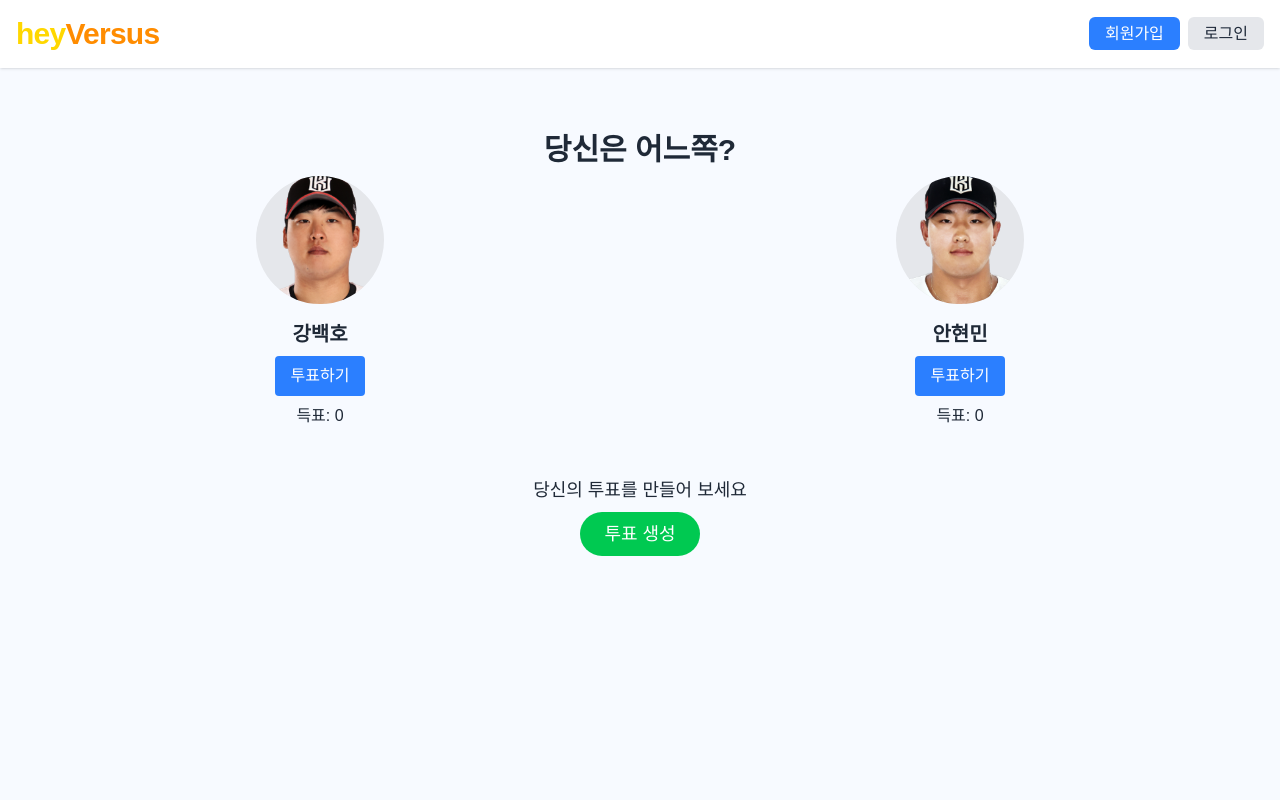
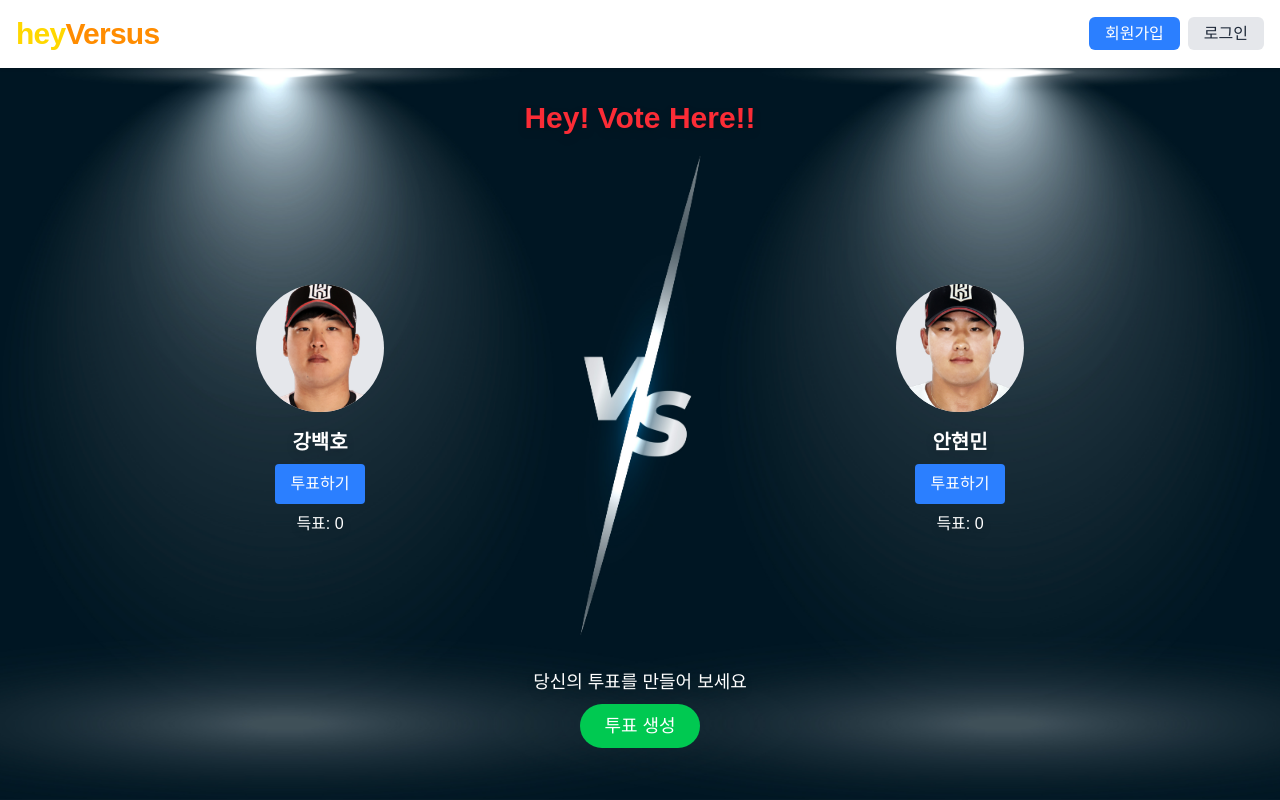
Before and after one commit to ChoiKyeongHoon/heyversus, a Next.js app: page /home in a window 1280 px wide. Built offline with nearby package versions, Linux system fonts and the light colour scheme.

Commit message:
background img and text add

```diff
--- a/src/app/globals.css
+++ b/src/app/globals.css
@@ -22,7 +22,10 @@
 */
 
 body {
-  background: var(--background);
   color: var(--foreground);
   font-family: Arial, Helvetica, sans-serif;
+  background-image: url('/versus.jpg');
+  background-size: cover;
+  background-position: center;
+  background-attachment: fixed;
 }
--- a/src/app/home/page.tsx
+++ b/src/app/home/page.tsx
@@ -1,7 +1,7 @@
-"use client";
+'use client';
 
-import { useState } from "react";
-import Link from "next/link";
+import { useState } from 'react';
+import Link from 'next/link';
 
 // PlayerCard 컴포넌트: 개별 선수 정보를 표시하고 투표 기능을 가집니다.
 // 나중에 선수 데이터는 외부에서 props로 받아오도록 수정할 수 있습니다.
@@ -23,14 +23,14 @@ function PlayerCard({
         alt={name}
         className="w-32 h-32 bg-gray-200 rounded-full mb-4 object-cover"
       />
-      <h3 className="text-xl font-bold mb-2">{name}</h3>
+      <h3 className="text-xl font-bold mb-2 text-white drop-shadow-lg">{name}</h3>
       <button
         onClick={onVote}
         className="bg-blue-500 text-white px-4 py-2 rounded hover:bg-blue-600"
       >
         투표하기
       </button>
-      <p className="mt-2">득표: {votes}</p>
+      <p className="mt-2 text-white drop-shadow-lg">득표: {votes}</p>
     </div>
   );
 }
@@ -39,8 +39,8 @@ function PlayerCard({
 export default function Home() {
   // 선수 데이터를 배열로 관리하여 확장성을 확보합니다.
   const [players, setPlayers] = useState([
-    { id: 1, name: "강백호", votes: 0, imageUrl: "/강백호.png" },
-    { id: 2, name: "안현민", votes: 0, imageUrl: "/안현민.png" },
+    { id: 1, name: '강백호', votes: 0, imageUrl: '/강백호.png' },
+    { id: 2, name: '안현민', votes: 0, imageUrl: '/안현민.png' },
     // 나중에 여기에 선수를 추가할 수 있습니다.
     // { id: 3, name: "새로운 선수", votes: 0, imageUrl: "https://placehold.co/128x128" },
   ]);
@@ -55,11 +55,16 @@ export default function Home() {
   };
 
   return (
-    <main className="container mx-auto p-4 pt-16">
-      <h1 className="text-3xl font-bold text-center mb-2">당신은 어느쪽?</h1>
+    <main
+      className="container mx-auto p-4 flex flex-col"
+      style={{ minHeight: 'calc(100vh - 80px)' }}
+    >
+      <h1 className="text-3xl font-bold text-center my-4 text-red-500 drop-shadow-lg">
+        Hey! Vote Here!!
+      </h1>
 
       {/* 선수 목록을 동적으로 렌더링합니다. */}
-      <div className="grid grid-cols-1 md:grid-cols-2 gap-8">
+      <div className="grid grid-cols-1 md:grid-cols-2 gap-8 flex-grow items-center">
         {players.map((player) => (
           <PlayerCard
             key={player.id}
@@ -71,9 +76,14 @@ export default function Home() {
         ))}
       </div>
 
-      <div className="mt-12 text-center">
-        <p className="text-lg mb-4">당신의 투표를 만들어 보세요</p>
-        <Link href="/create-poll" className="bg-green-500 text-white px-6 py-3 rounded-full text-lg hover:bg-green-600">
+      <div className="text-center pb-8">
+        <p className="text-lg mb-4 text-white drop-shadow-lg">
+          당신의 투표를 만들어 보세요
+        </p>
+        <Link
+          href="/create-poll"
+          className="bg-green-500 text-white px-6 py-3 rounded-full text-lg hover:bg-green-600"
+        >
           투표 생성
         </Link>
       </div>
--- a/src/app/signin/page.tsx
+++ b/src/app/signin/page.tsx
@@ -2,7 +2,7 @@ export default function LoginPage() {
   return (
     <main className="container mx-auto p-4 pt-16 flex justify-center">
       <div className="w-full max-w-xs">
-        <h1 className="text-3xl font-bold text-center mb-8">로그인</h1>
+        <h1 className="text-3xl font-bold text-center mb-8 text-white drop-shadow-lg">로그인</h1>
         <form className="bg-white shadow-md rounded px-8 pt-6 pb-8 mb-4">
           <div className="mb-4">
             <label className="block text-gray-700 text-sm font-bold mb-2" htmlFor="username">
@@ -16,7 +16,7 @@ export default function LoginPage() {
             </label>
             <input className="shadow appearance-none border rounded w-full py-2 px-3 text-gray-700 mb-3 leading-tight focus:outline-none focus:shadow-outline" id="password" type="password" placeholder="비밀번호를 입력하세요" />
           </div>
-          <div className="flex items-center justify-between">
+          <div className="flex items-center justify-center">
             <button className="bg-blue-500 hover:bg-blue-700 text-white font-bold py-2 px-4 rounded focus:outline-none focus:shadow-outline" type="button">
               로그인
             </button>
--- a/src/app/signup/page.tsx
+++ b/src/app/signup/page.tsx
@@ -2,7 +2,7 @@ export default function SignupPage() {
   return (
     <main className="container mx-auto p-4 pt-16 flex justify-center">
       <div className="w-full max-w-xs">
-        <h1 className="text-3xl font-bold text-center mb-8">회원가입</h1>
+        <h1 className="text-3xl font-bold text-center mb-8 text-white drop-shadow-lg">회원가입</h1>
         <form className="bg-white shadow-md rounded px-8 pt-6 pb-8 mb-4">
           <div className="mb-4">
             <label className="block text-gray-700 text-sm font-bold mb-2" htmlFor="email">
@@ -22,7 +22,7 @@ export default function SignupPage() {
             </label>
             <input className="shadow appearance-none border rounded w-full py-2 px-3 text-gray-700 mb-3 leading-tight focus:outline-none focus:shadow-outline" id="password" type="password" placeholder="비밀번호를 입력하세요" />
           </div>
-          <div className="flex items-center justify-between">
+          <div className="flex items-center justify-center">
             <button className="bg-blue-500 hover:bg-blue-700 text-white font-bold py-2 px-4 rounded focus:outline-none focus:shadow-outline" type="button">
               회원가입
             </button>
--- /dev/null
+++ b/tailwind.config.ts
@@ -0,0 +1,21 @@
+import type { Config } from 'tailwindcss'
+
+const config: Config = {
+  content: [
+    './src/pages/**/*.{js,ts,jsx,tsx,mdx}',
+    './src/components/**/*.{js,ts,jsx,tsx,mdx}',
+    './src/app/**/*.{js,ts,jsx,tsx,mdx}',
+  ],
+  theme: {
+    extend: {
+      backgroundImage: {
+        'gradient-radial': 'radial-gradient(var(--tw-gradient-stops))',
+        'gradient-conic':
+          'conic-gradient(from 180deg at 50% 50%, var(--tw-gradient-stops))',
+        'versus': "url('/versus.jpg')",
+      },
+    },
+  },
+  plugins: [],
+}
+export default config
```
Also changed, not shown: public/versus.jpg (added).
